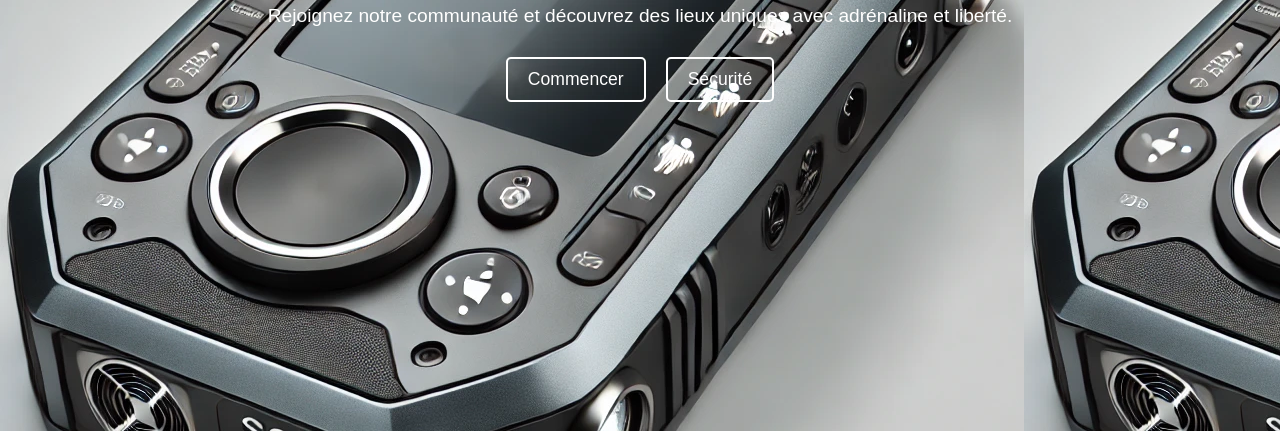
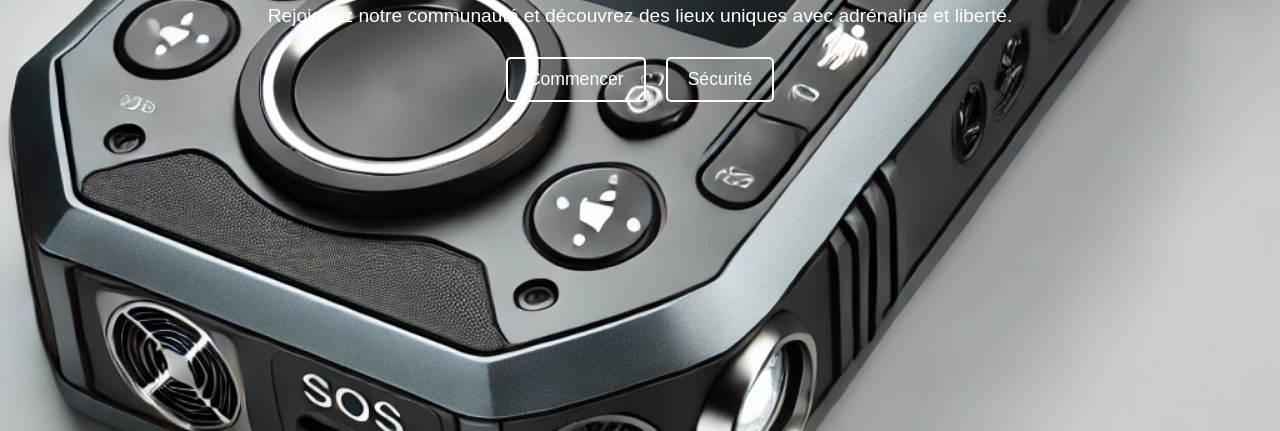
Before and after one commit to audlet/dossierurbex, a plain HTML site: page index.html in a window 1280 px wide. Shown: the part 369-800 px from the top of the page. Drawn offline with Linux system fonts and the light colour scheme.

Commit message:
Update index.html

```diff
--- a/index.html
+++ b/index.html
@@ -18,7 +18,7 @@
             left: 0;
             width: 100%;
             height: 100%;
-            background: url('./images/backgroundimg1.webp');
+             background: url('./images/backgroundimg1.webp') no-repeat center center/cover;
 
             z-index: -1; /* Place l'image derrière tout le contenu */
         }
```
